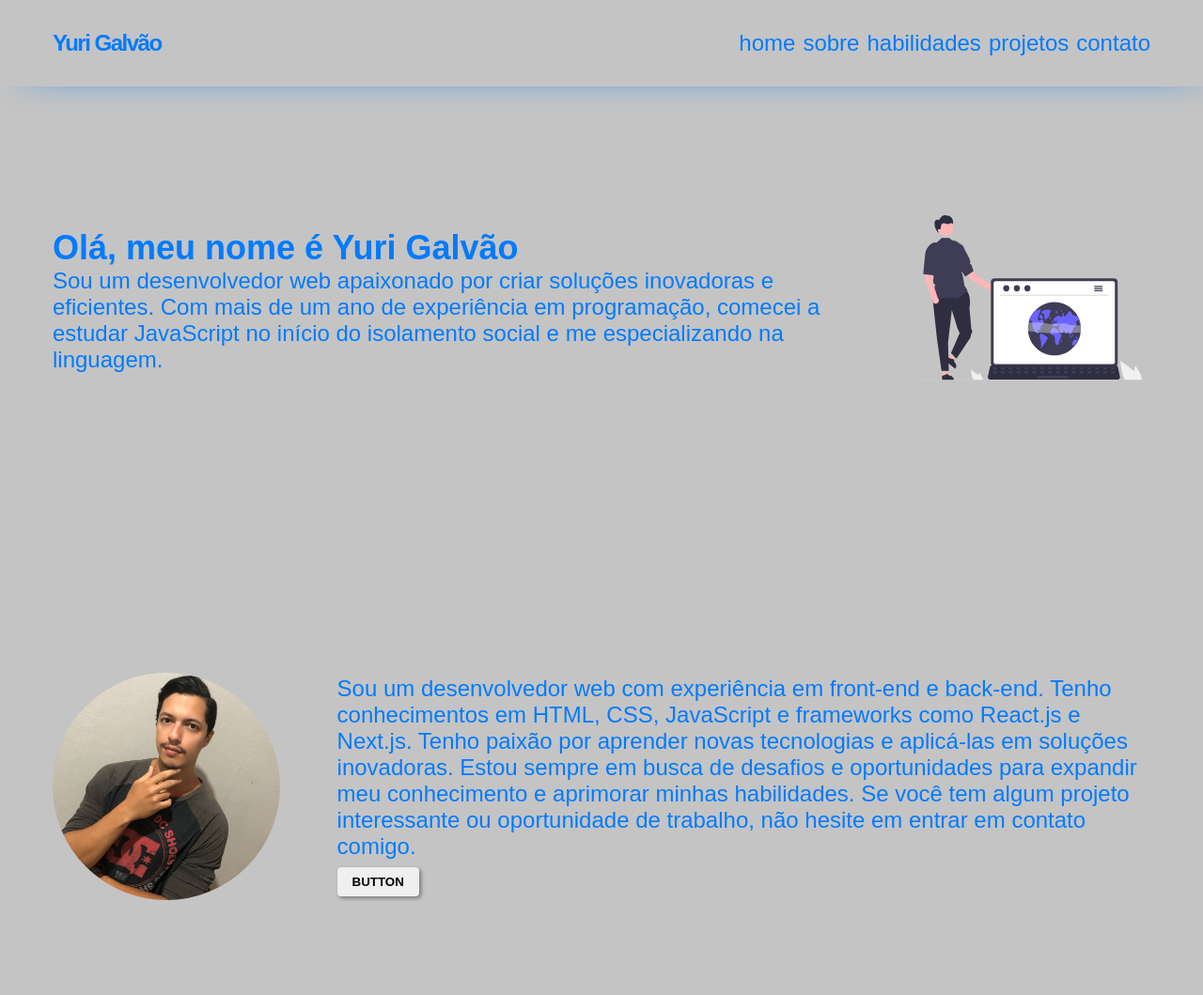
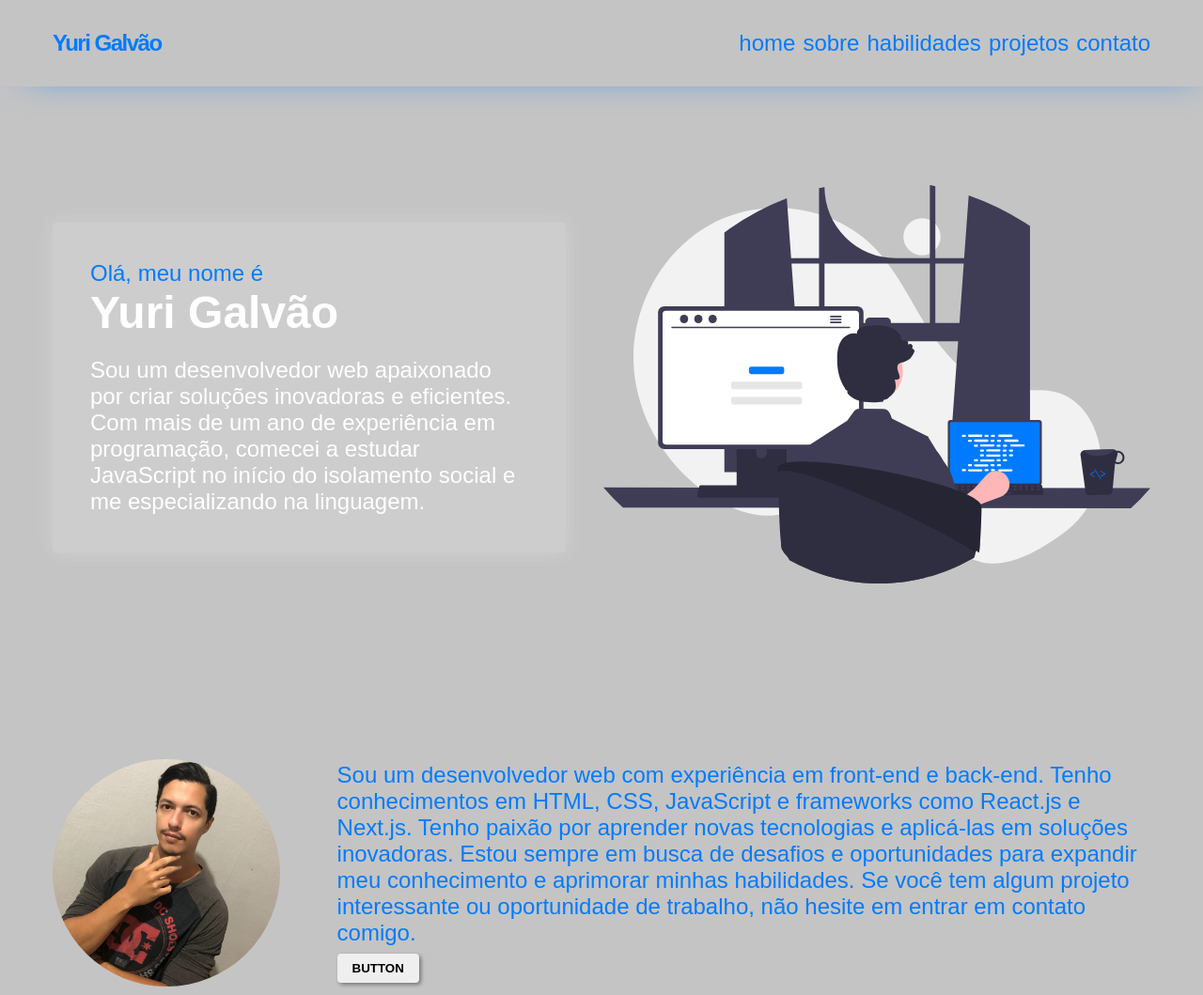
Before and after one commit to gvao/gvao.github.io, a website: page index.html in a window 1280 px wide. Shown: the top 1059 px of the page at 94% size. Drawn offline with Linux system fonts and the light colour scheme.

Commit message:
Styled main-banner components

```diff
--- a/index.html
+++ b/index.html
@@ -37,15 +37,22 @@
 
             <div class="container d-flex gap-10 items-center">
 
-                <div class="rounded">
-                    <h1>Olá, meu nome é Yuri Galvão</h1>
-                    <p>Sou um desenvolvedor web apaixonado por criar soluções inovadoras e eficientes. Com mais de um
+                <div class="banner-info rounded d-flex flex-column gap-5">
+                    <div>
+                        <p class="banner-title" >Olá, meu nome é </p>
+                        <h3>Yuri Galvão</h3>
+                    </div>
+                    <p>
+                        Sou um desenvolvedor web apaixonado por criar soluções inovadoras e eficientes. Com mais de um
                         ano de experiência em programação, comecei a estudar JavaScript no início do isolamento social e
-                        me especializando na linguagem.</p>
+                        me especializando na linguagem.
+                    </p>
                 </div>
 
-                <div class="img">
-                    <img src="src/images/undraw_6.svg" alt="initial image">
+                <div class=".banner-img ">
+                    <!-- <img src="src/images/undraw_6.svg" alt="initial image"> -->
+                    <!-- <img src="src/images/undraw_firmware_re_fgdy.svg" alt="initial image"> -->
+                    <img src="src/images/undraw_programming_re_kg9v.svg" alt="initial image">
                 </div>
 
             </div>
--- /dev/null
+++ b/src/styles/components/banner.css
@@ -0,0 +1,54 @@
+#banner {
+    width: 100%;
+    height: 80vh;
+    color: var(--color-white);
+}
+
+#banner h3 {
+    font-size: xxx-large;
+    white-space: nowrap;
+}
+
+#banner .container {
+    margin-top: calc(100vh * 0.2);
+    margin-bottom: calc(100vh * 0.2);
+}
+
+.banner-img {
+    flex-shrink: 2;
+}
+
+.banner-info {
+    content: "";
+
+    width: 90%;
+    padding: 4rem;
+
+    position: relative;
+
+    flex-shrink: 2;
+}
+
+.banner-info:before {
+    content: '';
+
+    width: 100%;
+    height: 100%;
+
+
+    position: absolute;
+    top: 0;
+    left: 0;
+    z-index: -1;
+
+    background-color: var(--color-primary);
+    opacity: .2;
+
+    box-shadow: 0 0 2rem ;
+
+    border-radius: var(--radius-default);
+}
+
+.banner-title {
+    color: var(--color-default);
+}
--- a/src/styles/components/header.css
+++ b/src/styles/components/header.css
@@ -3,9 +3,10 @@
 
     width: 100%;
 
-    position: fixed;
+    position: sticky;
     top: 0;
 
+    z-index: 1;
     box-shadow: 1rem 0 4rem -18px;
 }
 
--- a/src/styles/components/main.css
+++ /dev/null
@@ -1,24 +0,0 @@
-#banner {
-    height: calc(100vh * 0.8);
-    width: 100%;
-}
-
-#banner .container {
-    margin-top: calc(100vh * 0.2);
-    margin-bottom: calc(100vh * 0.2);
-}
-
-#banner .img {
-    width: 60%;
-}
-
-#banner article {
-    max-width: 490px;
-    width: 90%;
-
-    padding: 20px 30px;
-    margin-top: 40px;
-
-    background-color: var(--color-primary);
-    color: var(--color-default);
-}
--- a/src/styles/components/variables.css
+++ b/src/styles/components/variables.css
@@ -2,6 +2,9 @@
     /* # Serenity */
 
     /* Light */
+    --color-black: #3f3f3f;
+    --color-white: #fff;
+
     --color-primary: #F5F5F5;
     --color-secondary: #C4C4C4;
     --color-default: #007BFF;
@@ -10,6 +13,9 @@
 @media (prefers-color-scheme: dark) {
     :root {
         /* Dark */
+        --color-black: #000;
+        --color-white: #a2a2a2;
+
         --color-primary: #121212;
         --color-secondary: #2B2B2B;
         --color-default: #007BFF;
--- a/src/styles/style.css
+++ b/src/styles/style.css
@@ -6,7 +6,7 @@
 @import url('./components/patterns.css');
 
 @import url('./components/header.css');
-@import url('./components/main.css');
+@import url('./components/banner.css');
 @import url('./components/about.css');
 @import url('./components/skills.css');
 @import url('./components/projects.css');
```
Also changed, not shown: src/images/undraw_firmware_re_fgdy.svg (added), src/images/undraw_programming_re_kg9v.svg (added).
